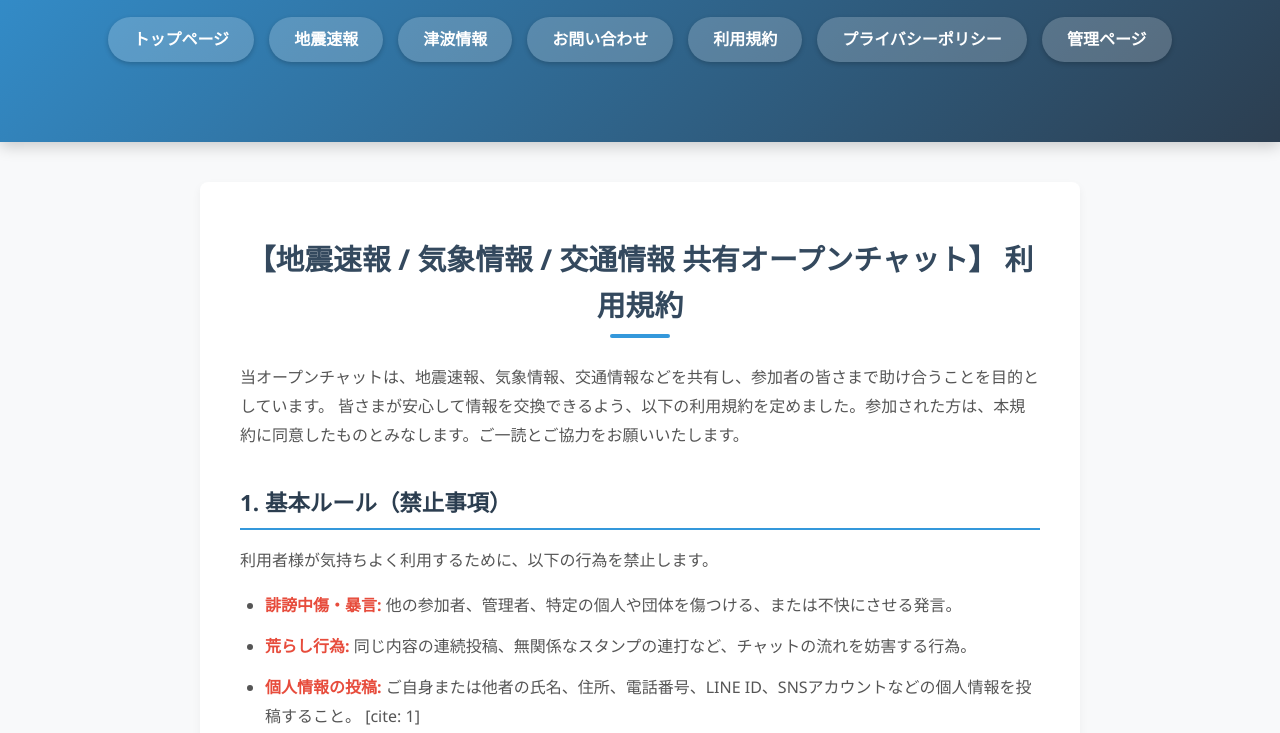
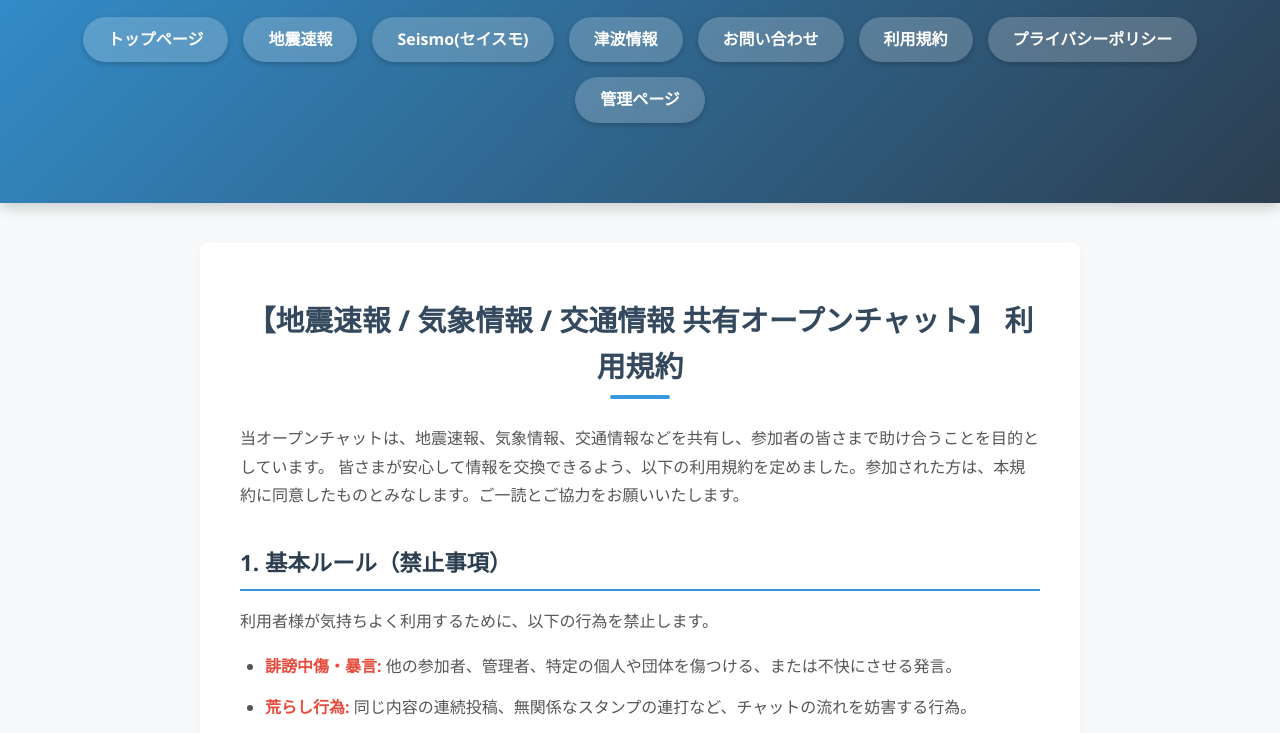
Before and after one commit to ET-OfficialWebSite/ET-OfficialWebSite.github.io, a plain HTML site: page terms.html in a window 1280 px wide. Shown: the part 241-974 px from the top of the page. Drawn offline with Linux system fonts and the light colour scheme.

Commit message:
Update terms.html

```diff
--- a/terms.html
+++ b/terms.html
@@ -16,6 +16,7 @@
             <nav class="main-nav">
                 <a href="index">トップページ</a>
                 <a href="earthquake">地震速報</a>
+                <a href="seismo">Seismo(セイスモ)</a>
                 <a href="tsunami">津波情報</a>
                 <a href="contact">お問い合わせ</a>
                 <a href="terms" class="active">利用規約</a>
```
